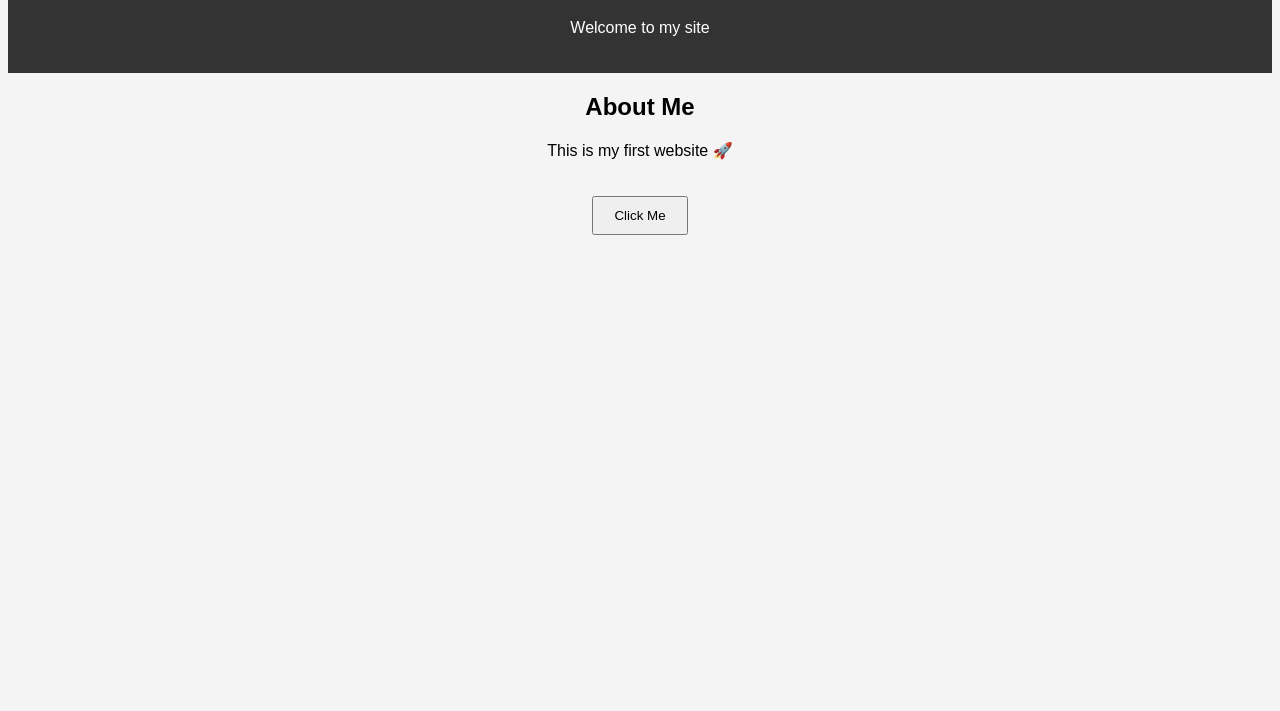
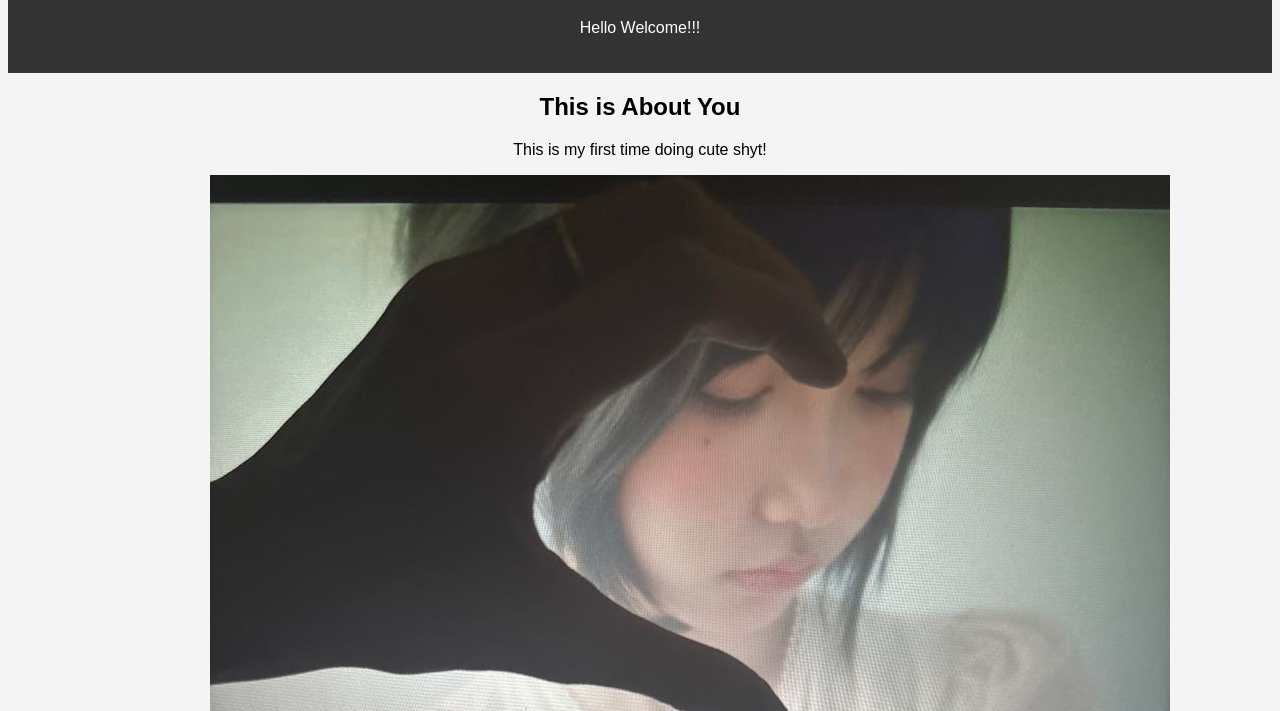
Before and after one commit to lynnthant0000-star/lin, a plain HTML site: page index.html in a window 1280 px wide. Shown: the part 89-800 px from the top of the page. Drawn offline with Linux system fonts and the light colour scheme.

Commit message:
Update index.html

```diff
--- a/index.html
+++ b/index.html
@@ -9,16 +9,18 @@
 
   <header>
     <h1>My Website</h1>
-    <p>Welcome to my site</p>
+    <p>Hello Welcome!!!</p>
   </header>
 
   <section>
-    <h2>About Me</h2>
-    <p>This is my first website 🚀</p>
+    <h2>This is About You</h2>
+    <p>This is my first time doing cute shyt!</p>
   </section>
 
-  <button onclick="sayHello()">Click Me</button>
+  <button onclick="sayHello()">Click Me</button
 
   <script src="script.js"></script>
+
+  <img src="photo.jpg" alt="">
 </body>
 </html>
```
